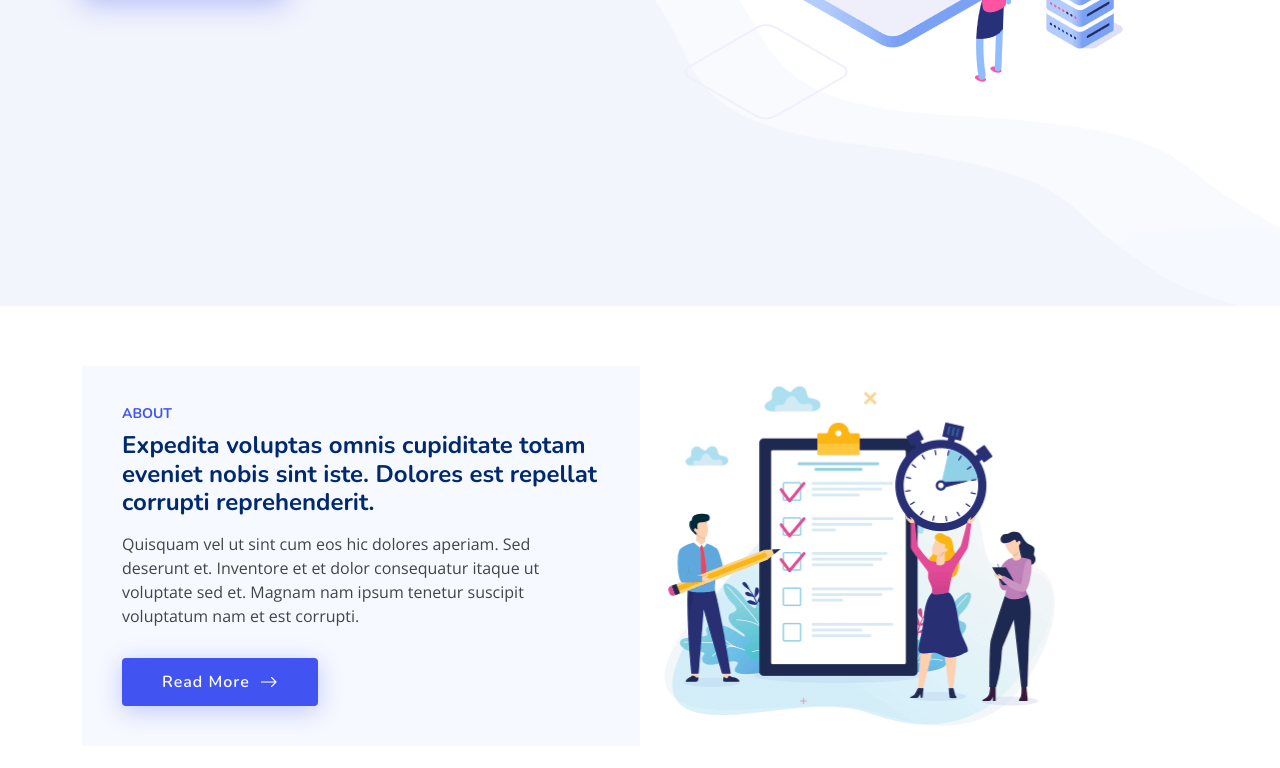
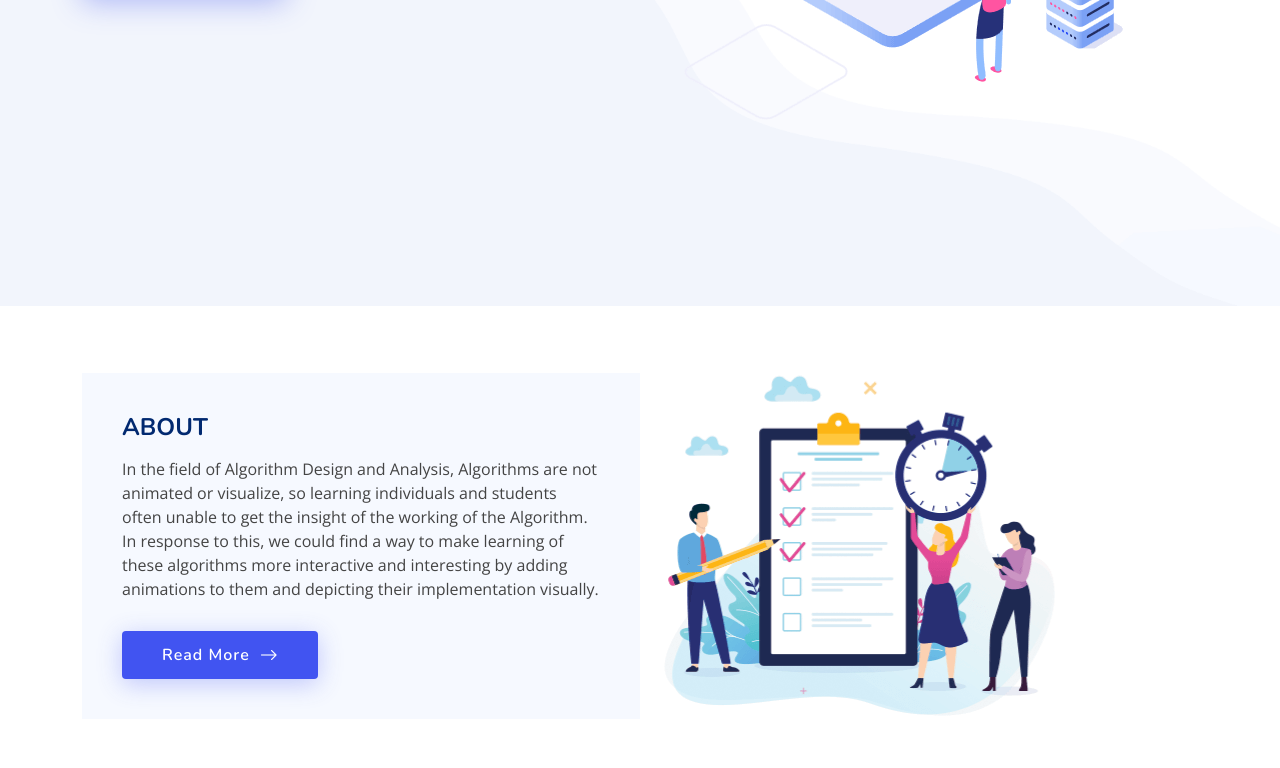
Before and after one commit to Prince-Gupta16/Minor, a plain HTML site: page index.html in a window 1280 px wide. Shown: the part 494-1262 px from the top of the page. Drawn offline with nearby package versions, Linux system fonts and the light colour scheme.

Commit message:
About updated

```diff
--- a/index.html
+++ b/index.html
@@ -93,12 +93,13 @@
 
           <div class="col-lg-6 d-flex flex-column justify-content-center" data-aos="fade-up" data-aos-delay="200">
             <div class="content">
-              <h3>ABOUT</h3>
-              <h2>Expedita voluptas omnis cupiditate totam eveniet nobis sint iste. Dolores est repellat corrupti
-                reprehenderit.</h2>
+
+              <h2>ABOUT</h2>
               <p>
-                Quisquam vel ut sint cum eos hic dolores aperiam. Sed deserunt et. Inventore et et dolor consequatur
-                itaque ut voluptate sed et. Magnam nam ipsum tenetur suscipit voluptatum nam et est corrupti.
+                In the field of Algorithm Design and Analysis, Algorithms are not animated or visualize, so learning individuals and
+                students often unable to get the insight of the working of the Algorithm. In response to this, we could find a way to
+                make learning of these algorithms more interactive and interesting by adding animations to them and depicting their
+                implementation visually.
               </p>
               <div class="text-center text-lg-start">
                 <a href="#"
@@ -119,47 +120,6 @@
 
     </section><!-- End About Section -->
 
-    <!-- ======= Values Section ======= -->
-    <!-- <section id="values" class="values"> -->
-    <!--
-      <div class="container" data-aos="fade-up">
-
-        <header class="section-header">
-
-          <p>Our Values</p>
-        </header>
-
-        <div class="row">
-
-          <div class="col-lg-4" data-aos="fade-up" data-aos-delay="200">
-            <div class="box">
-              <img src="assets/img/values-1.png" class="img-fluid" alt="">
-              <h3>Ad cupiditate sed est odio</h3>
-              <p>Eum ad dolor et. Autem aut fugiat debitis voluptatem consequuntur sit. Et veritatis id.</p>
-            </div>
-          </div>
-
-          <div class="col-lg-4 mt-4 mt-lg-0" data-aos="fade-up" data-aos-delay="400">
-            <div class="box">
-              <img src="assets/img/values-2.png" class="img-fluid" alt="">
-              <h3>Voluptatem voluptatum alias</h3>
-              <p>Repudiandae amet nihil natus in distinctio suscipit id. Doloremque ducimus ea sit non.</p>
-            </div>
-          </div>
-
-          <div class="col-lg-4 mt-4 mt-lg-0" data-aos="fade-up" data-aos-delay="600">
-            <div class="box">
-              <img src="assets/img/values-3.png" class="img-fluid" alt="">
-              <h3>Fugit cupiditate alias nobis.</h3>
-              <p>Quam rem vitae est autem molestias explicabo debitis sint. Vero aliquid quidem commodi.</p>
-            </div>
-          </div>
-
-        </div>
-
-      </div>
-
-    </section>End Values Section -->
 
     <!-- ======= Features Section ======= -->
     <section id="features" class="features">
```
